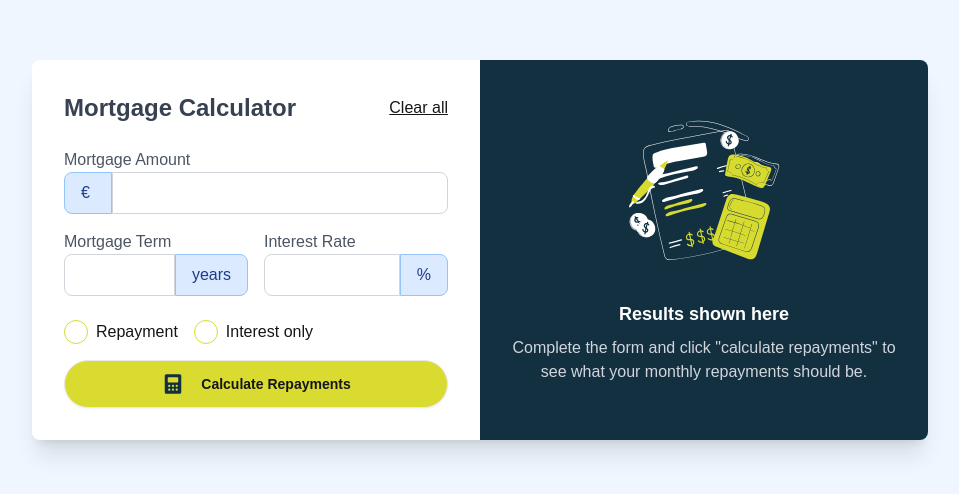
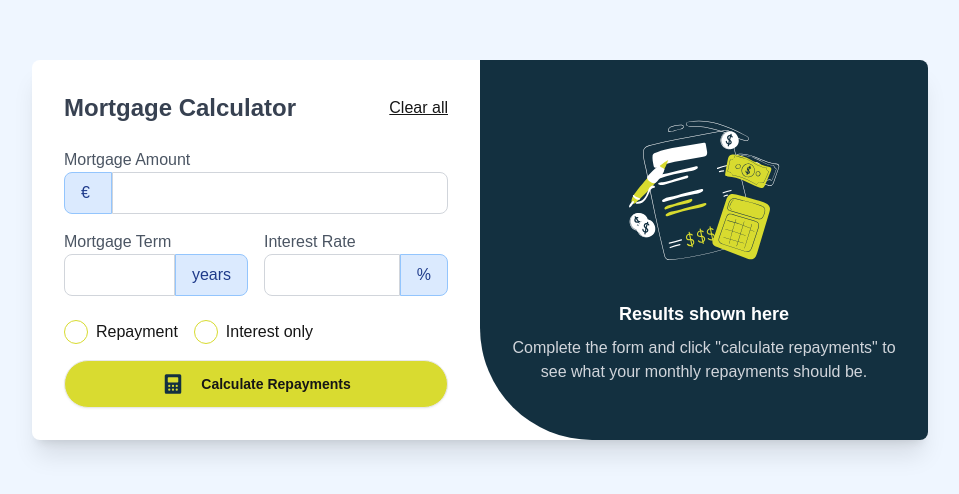
Before and after one commit to JoGrugger/frontend-project, a SvelteKit app: page / in a window 1280 px wide. Shown: the part 150-644 px from the top of the page, without its empty margins (160-1119 px from the left). Built offline with nearby package versions, Linux system fonts and the light colour scheme.

Commit message:
Update +page.svelte

```diff
--- a/src/routes/+page.svelte
+++ b/src/routes/+page.svelte
@@ -91,6 +91,8 @@
 								type="number"
 								class="w-full border-gray-300 rounded-l-lg bg-white p-2"
 								bind:value={years}
+								min="1"
+								max="50"
 							/>
 							<div
 								class="bg-blue-100 border border-blue-300 text-blue-900 px-4 py-2 rounded-r-lg flex items-center"
@@ -168,7 +170,7 @@
 		</div>
 
 		<div
-			class="bg p-8 flex flex-col justify-center items-center text-white"
+			class="bg p-8 flex flex-col justify-center items-center text-white rounded-bl-[7rem]"
 			style="background-color: #133040;"
 		>
 			{#if monthlyPayment === null}
```
